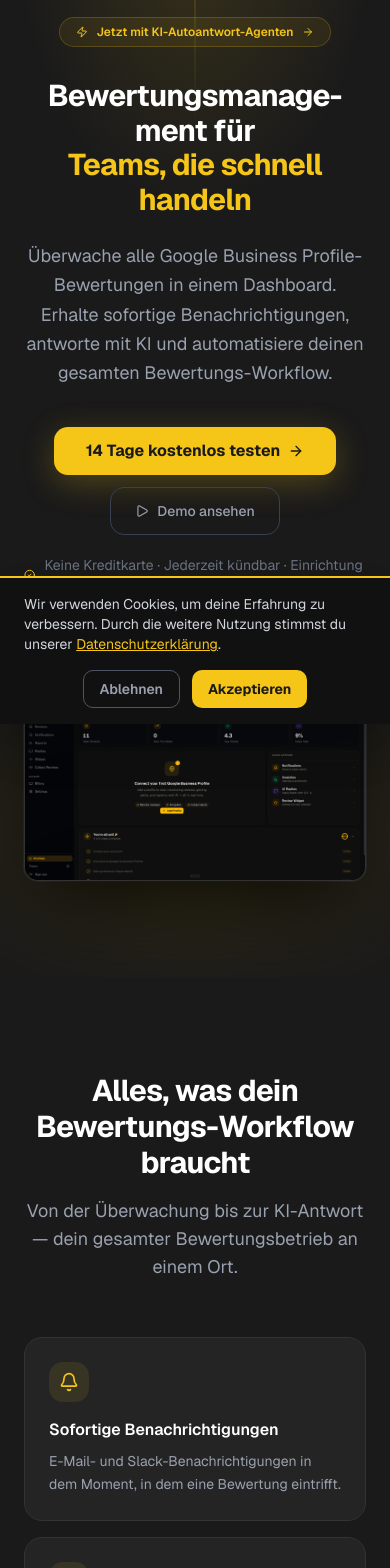
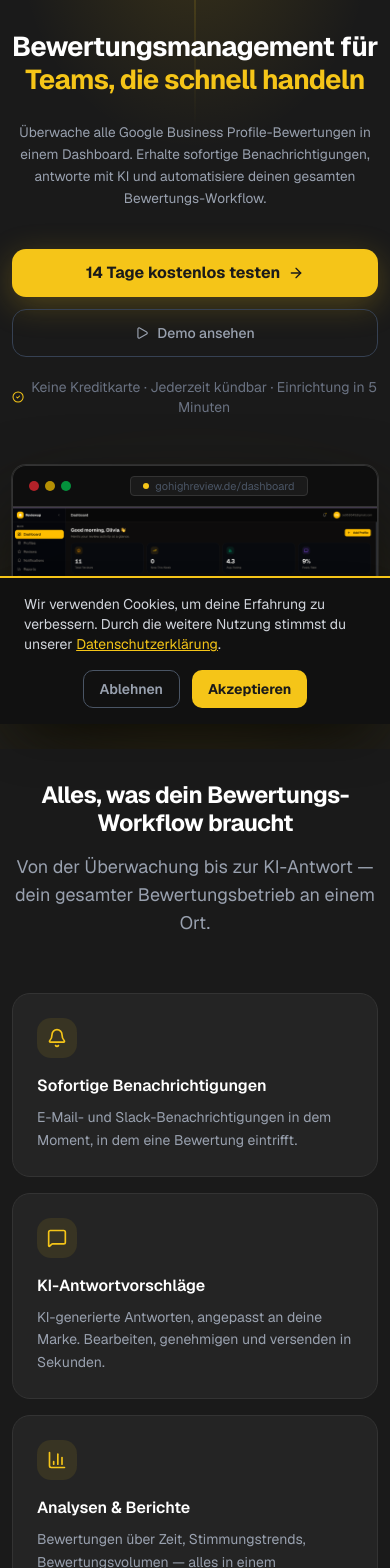
Before and after one commit to Hannan-12/reviewflow, a Next.js app: page / in a window 390 px wide. Shown: the part 120-1688 px from the top of the page. Built offline with nearby package versions, Linux system fonts and the light colour scheme; no server answers.

Commit message:
bug fixes

```diff
--- a/src/app/globals.css
+++ b/src/app/globals.css
@@ -231,3 +231,152 @@
 main > * {
   animation: page-in 0.2s ease forwards;
 }
+
+/* ─── Landing page responsive overrides ─────────────────── */
+
+/* Tablet: ≤768px — stack sections, hide nav links */
+@media (max-width: 768px) {
+  /* Nav */
+  .lp-nav-links {
+    display: none !important;
+  }
+  .lp-nav {
+    padding-left: 1rem;
+    padding-right: 1rem;
+  }
+
+  /* Hero */
+  .lp-hero {
+    padding-top: clamp(2.5rem, 8vw, 5rem);
+    padding-bottom: clamp(2.5rem, 8vw, 5rem);
+    padding-left: 1rem;
+    padding-right: 1rem;
+  }
+  .lp-hero-h1 {
+    font-size: clamp(1.75rem, 6vw, 3rem);
+    line-height: 1.2;
+  }
+  .lp-hero-sub {
+    font-size: clamp(0.9rem, 3vw, 1.125rem);
+  }
+  .lp-hero-ctas {
+    flex-direction: column;
+    align-items: stretch;
+  }
+  .lp-hero-ctas a,
+  .lp-hero-ctas button {
+    width: 100%;
+    justify-content: center;
+  }
+
+  /* Features grid: 1 col */
+  .lp-feat-grid {
+    grid-template-columns: 1fr !important;
+  }
+
+  /* Testimonials: stack */
+  .lp-test-grid {
+    grid-template-columns: 1fr !important;
+  }
+
+  /* Pricing: stack */
+  .lp-price-grid {
+    grid-template-columns: 1fr !important;
+    max-width: 400px;
+    margin-left: auto;
+    margin-right: auto;
+  }
+  .lp-price-grid > div[style*="scale"] {
+    transform: none !important;
+  }
+
+  /* Section padding */
+  .lp-section {
+    padding-top: clamp(3rem, 8vw, 6rem);
+    padding-bottom: clamp(3rem, 8vw, 6rem);
+    padding-left: 1rem;
+    padding-right: 1rem;
+  }
+
+  /* Section headings */
+  .lp-h2 {
+    font-size: clamp(1.5rem, 5vw, 2.25rem);
+  }
+
+  /* Footer: stack */
+  .lp-footer-grid {
+    grid-template-columns: 1fr 1fr !important;
+  }
+
+  /* CTA section padding */
+  .lp-cta-inner {
+    padding-left: 1.5rem !important;
+    padding-right: 1.5rem !important;
+    padding-top: 2.5rem !important;
+    padding-bottom: 2.5rem !important;
+  }
+  .lp-cta-btn {
+    width: 100%;
+    justify-content: center;
+  }
+
+  /* Pricing toggle */
+  .lp-billing-toggle {
+    width: 100%;
+    justify-content: center;
+  }
+
+  /* Dashboard screenshot: limit height */
+  .lp-dashboard-img {
+    max-height: 280px;
+    object-fit: cover;
+    object-position: top;
+  }
+}
+
+/* Mobile: ≤480px — reduce padding further */
+@media (max-width: 480px) {
+  .lp-nav {
+    padding-left: 0.75rem;
+    padding-right: 0.75rem;
+  }
+
+  .lp-hero {
+    padding-top: clamp(2rem, 6vw, 3rem);
+    padding-bottom: clamp(2rem, 6vw, 3rem);
+    padding-left: 0.75rem;
+    padding-right: 0.75rem;
+  }
+  .lp-hero-h1 {
+    font-size: clamp(1.5rem, 7vw, 2rem);
+  }
+  .lp-hero-sub {
+    font-size: clamp(0.85rem, 3.5vw, 1rem);
+  }
+
+  .lp-section {
+    padding-top: clamp(2rem, 6vw, 3rem);
+    padding-bottom: clamp(2rem, 6vw, 3rem);
+    padding-left: 0.75rem;
+    padding-right: 0.75rem;
+  }
+
+  .lp-h2 {
+    font-size: clamp(1.25rem, 6vw, 1.75rem);
+  }
+
+  .lp-footer-grid {
+    grid-template-columns: 1fr !important;
+  }
+
+  .lp-price-grid {
+    max-width: 100%;
+  }
+
+  /* Make billing toggle buttons smaller */
+  .lp-billing-btn {
+    padding-left: 1rem !important;
+    padding-right: 1rem !important;
+    font-size: 0.875rem !important;
+  }
+}
--- a/src/app/page.tsx
+++ b/src/app/page.tsx
@@ -569,14 +569,14 @@ export default function HomePage() {
 
       {/* Nav */}
       <nav className="sticky top-0 z-50" style={{ background: 'rgba(26,26,26,0.95)', borderBottom: `1px solid ${BORDER}`, backdropFilter: 'blur(12px)' }}>
-        <div className="max-w-6xl mx-auto px-6 h-14 flex items-center justify-between">
+        <div className="lp-nav max-w-6xl mx-auto px-6 h-14 flex items-center justify-between">
           <Link href="/" className="flex items-center gap-2">
             <div className="w-7 h-7 rounded-lg flex items-center justify-center" style={{ background: Y }}>
               <Star className="w-3.5 h-3.5" style={{ color: BG, fill: BG }} />
             </div>
             <span className="font-bold text-sm tracking-tight text-white">GoHighReview</span>
           </Link>
-          <div className="hidden md:flex items-center gap-6 text-sm font-medium text-gray-400">
+          <div className="lp-nav-links hidden md:flex items-center gap-6 text-sm font-medium text-gray-400">
             <a href="#features" className="hover:text-white transition-colors">{t.nav_features}</a>
             <a href="#testimonials" className="hover:text-white transition-colors">{t.nav_reviews}</a>
             <a href="#pricing" className="hover:text-white transition-colors">{t.nav_pricing}</a>
@@ -603,7 +603,7 @@ export default function HomePage() {
         <div className="absolute inset-0 pointer-events-none" style={{ background: `radial-gradient(ellipse 70% 40% at 50% 0%, ${Y}22 0%, transparent 65%)` }} />
         <div className="absolute top-0 left-1/2 -translate-x-1/2 w-px h-48 pointer-events-none" style={{ background: `linear-gradient(to bottom, ${Y}60, transparent)` }} />
 
-        <div className="relative max-w-6xl mx-auto px-6 pt-20 pb-24 text-center">
+        <div className="lp-hero relative max-w-6xl mx-auto px-6 pt-20 pb-24 text-center">
           {/* Badge */}
           <div className="inline-flex items-center gap-2 rounded-full px-4 py-1.5 text-xs font-semibold mb-8 border" style={{ background: `${Y}12`, color: Y, borderColor: `${Y}35` }}>
             <Zap className="w-3 h-3" />
@@ -612,16 +612,16 @@ export default function HomePage() {
           </div>
 
           {/* Headline */}
-          <h1 className="text-3xl sm:text-5xl md:text-6xl lg:text-7xl font-bold tracking-tight leading-[1.15] mb-6 text-white wrap-break-word [hyphens:auto]" lang="de">
+          <h1 className="lp-hero-h1 text-3xl sm:text-5xl md:text-6xl lg:text-7xl font-bold tracking-tight leading-[1.15] mb-6 text-white wrap-break-word [hyphens:auto]" lang="de">
             {t.hero_h1a}<br />
             <span style={{ color: Y }}>{t.hero_h1b}</span>
           </h1>
 
           {/* Subtext */}
-          <p className="text-lg md:text-xl text-gray-400 leading-relaxed mb-10 max-w-2xl mx-auto">{t.hero_sub}</p>
+          <p className="lp-hero-sub text-lg md:text-xl text-gray-400 leading-relaxed mb-10 max-w-2xl mx-auto">{t.hero_sub}</p>
 
           {/* CTAs */}
-          <div className="flex flex-col sm:flex-row items-center justify-center gap-3 mb-5">
+          <div className="lp-hero-ctas flex flex-col sm:flex-row items-center justify-center gap-3 mb-5">
             <Link href="/signup">
               <button className="h-12 px-8 text-base font-bold rounded-xl flex items-center gap-2 transition-all hover:opacity-90" style={{ background: Y, color: BG, boxShadow: `0 8px 32px ${Y}40` }}>
                 {t.hero_cta} <ArrowRight className="w-4 h-4" />
@@ -661,7 +661,7 @@ export default function HomePage() {
                 alt="GoHighReview dashboard"
                 width={1600}
                 height={900}
-                className="w-full h-auto block"
+                className="lp-dashboard-img w-full h-auto block"
                 priority
               />
             </div>
@@ -670,12 +670,12 @@ export default function HomePage() {
       </section>
 
       {/* Features */}
-      <section id="features" className="relative overflow-hidden max-w-6xl mx-auto px-6 py-24">
+      <section id="features" className="lp-section relative overflow-hidden max-w-6xl mx-auto px-6 py-24">
         <div className="text-center mb-14">
-          <h2 className="text-3xl md:text-4xl font-bold tracking-tight mb-4 text-white">{t.feat_h2}</h2>
+          <h2 className="lp-h2 text-3xl md:text-4xl font-bold tracking-tight mb-4 text-white">{t.feat_h2}</h2>
           <p className="text-lg text-gray-400 max-w-xl mx-auto">{t.feat_sub}</p>
         </div>
-        <div className="grid grid-cols-1 md:grid-cols-2 lg:grid-cols-3 gap-4">
+        <div className="lp-feat-grid grid grid-cols-1 md:grid-cols-2 lg:grid-cols-3 gap-4">
           {t.feat.map((f, i) => {
             const Icon = featIcons[i]
             return (
@@ -692,15 +692,15 @@ export default function HomePage() {
       </section>
 
       {/* Testimonials */}
-      <section id="testimonials" className="relative overflow-hidden py-24" style={{ borderTop: `1px solid ${BORDER}`, borderBottom: `1px solid ${BORDER}` }}>
+      <section id="testimonials" className="lp-section relative overflow-hidden py-24" style={{ borderTop: `1px solid ${BORDER}`, borderBottom: `1px solid ${BORDER}` }}>
         <div className="max-w-6xl mx-auto px-6">
           <div className="text-center mb-14">
-            <h2 className="text-3xl md:text-4xl font-bold tracking-tight mb-4 text-white">{t.test_h2}</h2>
+            <h2 className="lp-h2 text-3xl md:text-4xl font-bold tracking-tight mb-4 text-white">{t.test_h2}</h2>
             <div className="flex items-center justify-center gap-1">
               {Array.from({ length: 5 }).map((_, i) => <Star key={i} className="w-4 h-4" style={{ fill: Y, color: Y }} />)}
             </div>
           </div>
-          <div className="grid grid-cols-1 md:grid-cols-3 gap-4">
+          <div className="lp-test-grid grid grid-cols-1 md:grid-cols-3 gap-4">
             {testimonials.map((t) => (
               <div key={t.author} className="rounded-2xl p-6" style={{ background: CARD, border: `1px solid ${BORDER}` }}>
                 <div className="flex gap-0.5 mb-4">
@@ -718,16 +718,16 @@ export default function HomePage() {
       </section>
 
       {/* Pricing */}
-      <section id="pricing" className="relative overflow-hidden max-w-6xl mx-auto px-6 py-24">
+      <section id="pricing" className="lp-section relative overflow-hidden max-w-6xl mx-auto px-6 py-24">
         <div className="text-center mb-10">
-          <h2 className="text-3xl md:text-4xl font-bold tracking-tight mb-4 text-white">{t.pricing_h2}</h2>
+          <h2 className="lp-h2 text-3xl md:text-4xl font-bold tracking-tight mb-4 text-white">{t.pricing_h2}</h2>
           <p className="text-lg text-gray-400 mb-8">{t.pricing_sub}</p>
-          <div className="flex flex-col items-center gap-2">
+          <div className="lp-billing-toggle flex flex-col items-center gap-2">
             <div className="inline-flex items-center gap-1 rounded-2xl p-1.5" style={{ background: CARD, border: `2px solid ${BORDER}` }}>
-              <button onClick={() => setAnnual(false)} className="px-6 py-3 rounded-xl text-base font-bold transition-all" style={!annual ? { background: Y, color: BG, boxShadow: `0 4px 12px ${Y}40` } : { color: '#9ca3af' }}>
+              <button onClick={() => setAnnual(false)} className="lp-billing-btn px-6 py-3 rounded-xl text-base font-bold transition-all" style={!annual ? { background: Y, color: BG, boxShadow: `0 4px 12px ${Y}40` } : { color: '#9ca3af' }}>
                 {t.pricing_monthly}
               </button>
-              <button onClick={() => setAnnual(true)} className="px-6 py-3 rounded-xl text-base font-bold transition-all flex items-center gap-2.5" style={annual ? { background: Y, color: BG, boxShadow: `0 4px 12px ${Y}40` } : { color: '#9ca3af' }}>
+              <button onClick={() => setAnnual(true)} className="lp-billing-btn px-6 py-3 rounded-xl text-base font-bold transition-all flex items-center gap-2.5" style={annual ? { background: Y, color: BG, boxShadow: `0 4px 12px ${Y}40` } : { color: '#9ca3af' }}>
                 {t.pricing_annual}
                 <span className="text-xs font-extrabold px-2 py-0.5 rounded-full" style={annual ? { background: `${BG}30`, color: BG } : { background: `${Y}25`, color: Y }}>–20%</span>
               </button>
@@ -739,7 +739,7 @@ export default function HomePage() {
             )}
           </div>
         </div>
-        <div className="grid grid-cols-1 md:grid-cols-3 gap-4 max-w-4xl mx-auto">
+        <div className="lp-price-grid grid grid-cols-1 md:grid-cols-3 gap-4 max-w-4xl mx-auto">
           {plans.map((p) => (
             <div key={p.name} className="relative rounded-2xl p-7 flex flex-col" style={{ background: p.highlight ? Y : CARD, border: `1px solid ${p.highlight ? Y : BORDER}`, transform: p.highlight ? 'scale(1.02)' : undefined }}>
               {p.highlight && (
@@ -796,10 +796,10 @@ export default function HomePage() {
       </section>
 
       {/* FAQ */}
-      <section id="faq" className="relative overflow-hidden py-24" style={{ borderTop: `1px solid ${BORDER}` }}>
+      <section id="faq" className="lp-section relative overflow-hidden py-24" style={{ borderTop: `1px solid ${BORDER}` }}>
         <div className="max-w-3xl mx-auto px-6">
           <div className="text-center mb-12">
-            <h2 className="text-3xl md:text-4xl font-bold tracking-tight mb-4 text-white">{t.faq_h2}</h2>
+            <h2 className="lp-h2 text-3xl md:text-4xl font-bold tracking-tight mb-4 text-white">{t.faq_h2}</h2>
           </div>
           {t.faq.map((item, i) => <FAQItem key={i} q={item.q} a={item.a} />)}
         </div>
@@ -807,14 +807,14 @@ export default function HomePage() {
 
       {/* CTA */}
       <section className="max-w-6xl mx-auto px-6 pb-24">
-        <div className="relative overflow-hidden rounded-3xl px-6 sm:px-10 py-12 sm:py-16 text-center" style={{ background: Y }}>
+        <div className="lp-cta-inner relative overflow-hidden rounded-3xl px-6 sm:px-10 py-12 sm:py-16 text-center" style={{ background: Y }}>
           <div className="absolute top-0 right-0 w-72 h-72 rounded-full bg-black/5 -translate-y-1/2 translate-x-1/2" />
           <div className="absolute bottom-0 left-0 w-48 h-48 rounded-full bg-black/5 translate-y-1/2 -translate-x-1/2" />
           <div className="relative">
             <h2 className="text-3xl md:text-4xl font-bold mb-4" style={{ color: BG }}>{t.cta_h2}</h2>
             <p className="text-lg mb-8 max-w-xl mx-auto" style={{ color: `${BG}99` }}>{t.cta_sub}</p>
             <Link href="/signup">
-              <button className="px-8 h-12 text-base font-bold rounded-xl flex items-center gap-2 mx-auto transition-all hover:opacity-90" style={{ background: BG, color: Y }}>
+              <button className="lp-cta-btn px-8 h-12 text-base font-bold rounded-xl flex items-center gap-2 mx-auto transition-all hover:opacity-90" style={{ background: BG, color: Y }}>
                 {t.cta_btn} <ArrowRight className="w-4 h-4" />
               </button>
             </Link>
@@ -826,7 +826,7 @@ export default function HomePage() {
       {/* Footer */}
       <footer style={{ borderTop: `1px solid ${BORDER}` }}>
         <div className="max-w-6xl mx-auto px-6 py-10">
-          <div className="grid grid-cols-1 sm:grid-cols-2 md:grid-cols-4 gap-4 sm:gap-8 mb-8">
+          <div className="lp-footer-grid grid grid-cols-1 sm:grid-cols-2 md:grid-cols-4 gap-4 sm:gap-8 mb-8">
             <div>
               <div className="flex items-center gap-2 mb-3">
                 <div className="w-6 h-6 rounded-md flex items-center justify-center" style={{ background: Y }}>
```
Also changed, not shown: src/app/dashboard/reviews/page.tsx (+13 -6 lines), 1 other file (tests, documents, lock files or other folders).
